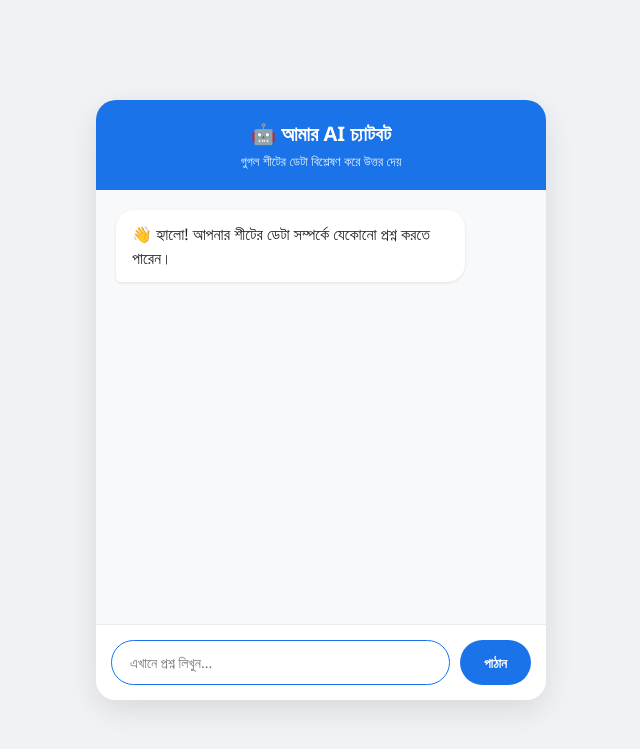
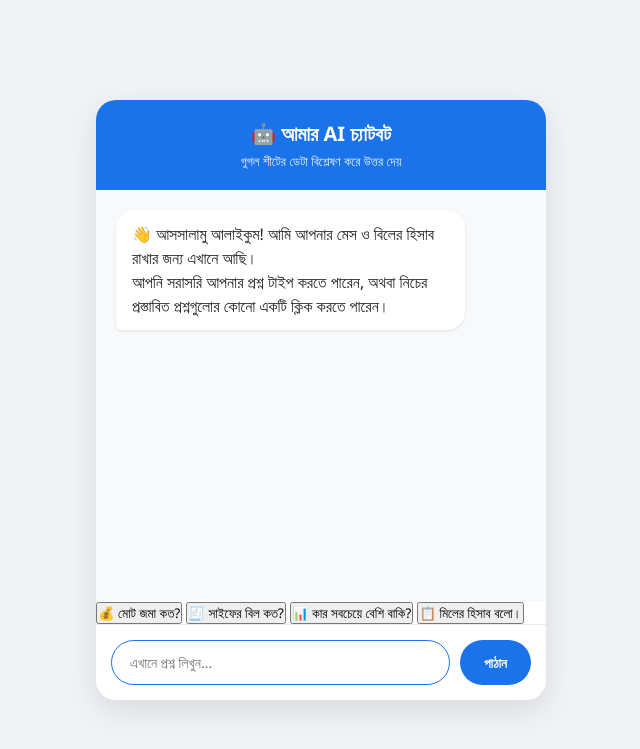
Before and after one commit to mdtamimapps-arch/my-ai-chatbot, a Flask app: page / in a window 1280 px wide. Shown: the top 749 px of the page, without its empty margins (319-959 px from the left). Run offline with Flask 3, Linux system fonts and the light colour scheme.

Commit message:
Update index.html

```diff
--- a/templates/index.html
+++ b/templates/index.html
@@ -13,9 +13,18 @@
             <p>গুগল শীটের ডেটা বিশ্লেষণ করে উত্তর দেয়</p>
         </div>
         <div class="chat-box" id="chat-box">
-            <div class="message bot-message">
-                👋 হ্যালো! আপনার শীটের ডেটা সম্পর্কে যেকোনো প্রশ্ন করতে পারেন।
+            <!-- ডিফল্ট মেসেজ (ব্যাকএন্ড থেকে আসে) -->
+            <div class="message bot-message" id="default-message">
+                👋 আসসালামু আলাইকুম! আমি আপনার মেস ও বিলের হিসাব রাখার জন্য এখানে আছি।<br>
+                আপনি সরাসরি আপনার প্রশ্ন টাইপ করতে পারেন, অথবা নিচের প্রস্তাবিত প্রশ্নগুলোর কোনো একটি ক্লিক করতে পারেন।
             </div>
+        </div>
+        <!-- 📌 সাজেস্টেড প্রশ্ন (সাজেশন) -->
+        <div class="suggestions" id="suggestions">
+            <button class="suggestion-btn" data-question="মোট জমা কত?">💰 মোট জমা কত?</button>
+            <button class="suggestion-btn" data-question="সাইফের বিল কত?">🧾 সাইফের বিল কত?</button>
+            <button class="suggestion-btn" data-question="কার সবচেয়ে বেশি বাকি?">📊 কার সবচেয়ে বেশি বাকি?</button>
+            <button class="suggestion-btn" data-question="মিলের হিসাব বলো।">📋 মিলের হিসাব বলো।</button>
         </div>
         <div class="input-area">
             <input type="text" id="user-input" placeholder="এখানে প্রশ্ন লিখুন...">
```
